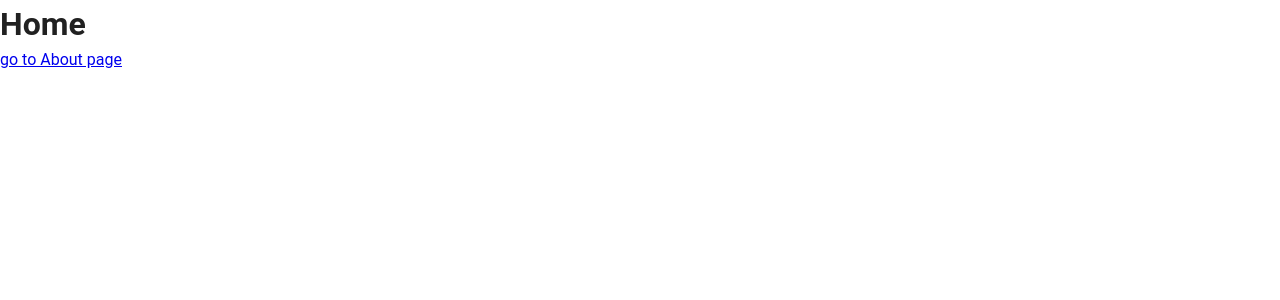
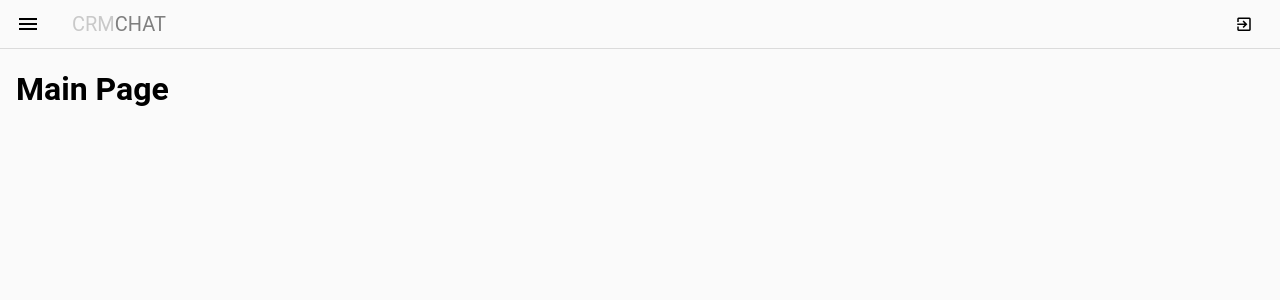
Before and after one commit to dan-suo/crm-chat-v1, a Vue app: page /#/ in a window 1280 px wide. Shown: the top 300 px of the page. Built offline with nearby package versions, Linux system fonts and the light colour scheme.

Commit message:
Create app-bar & nav-drawer

```diff
--- a/index.html
+++ b/index.html
@@ -5,7 +5,7 @@
   <meta charset="UTF-8" />
   <link rel="icon" href="/favicon.ico" />
   <meta name="viewport" content="width=device-width, initial-scale=1.0" />
-  <title>Welcome to Vuetify 3</title>
+  <title>CRMchat</title>
 </head>
 
 <body>
--- a/src/App.vue
+++ b/src/App.vue
@@ -1,5 +1,6 @@
 <template>
-  <v-app>
+  <v-app class="bg-grey-lighten-5">
+    <app-bar></app-bar>
     <v-main>
       <router-view></router-view>
     </v-main>
@@ -7,5 +8,5 @@
 </template>
 
 <script setup>
-  //
+  import AppBar from './components/app/app-bar.vue'
 </script>
--- /dev/null
+++ b/src/components/app/app-bar.vue
@@ -0,0 +1,76 @@
+<template>
+  <nav>
+
+    <!-- AppBar & Toolbar -->
+
+    <v-app-bar
+      density="compact"
+      flat
+    >
+      <v-toolbar app class="bg-grey-lighten-5">
+        <v-app-bar-nav-icon
+          @click="drawer = !drawer"
+        ></v-app-bar-nav-icon>
+        <v-toolbar-title>
+          <span class="text-grey-lighten-1 opacity-80">CRM</span>
+          <span class="text-grey-darken-2 opacity-80">CHAT</span>
+        </v-toolbar-title>
+        <v-spacer></v-spacer>
+        <v-btn>
+          <v-icon>mdi-exit-to-app</v-icon>
+        </v-btn>
+      </v-toolbar>
+    </v-app-bar>
+
+    <!-- Navigation Drawer -->
+
+    <v-navigation-drawer
+      bottom
+      v-model="drawer"
+      class="bg-deep-purple-lighten-2"
+    >
+      <v-list-item
+        title="NAVIGATION"
+        subtitle="click on arrow to close"
+      >
+        <template v-slot:append>
+          <v-btn icon="mdi-arrow-left" @click="drawer = !drawer" variant="plain"></v-btn>
+        </template>
+      </v-list-item>
+      <v-divider></v-divider>
+      <v-list
+        density="compact"
+      >
+        <v-list-item
+          v-for="link in links"
+          :key="link.title"
+          :to="link.route"
+          :prepend-icon="link.icon"
+          :title="link.title"
+          class="opacity-90"
+        >
+        </v-list-item>
+        </v-list>
+
+    </v-navigation-drawer>
+
+  </nav>
+</template>
+
+<script>
+
+export default {
+  data: () => ({
+    drawer: false,
+    links: [
+      { title: 'Dashboard', icon: 'mdi-view-dashboard', route: '/' },
+      { title: 'About', icon: 'mdi-account', route: '/about-page' },
+      { title: 'Phone', icon: 'mdi-phone', route: '/one-more-page' },
+    ]
+  }),
+}
+</script>
+
+<style>
+
+</style>
--- a/src/router.js
+++ b/src/router.js
@@ -1,20 +1,25 @@
-import { createWebHashHistory, createRouter } from "vue-router";
+import { createWebHistory, createRouter } from "vue-router";
 
 const routes = [
     {
         path: "/",
         name: "Home",
-        component: () => import("./views/home.vue"),
+        component: () => import("./views/main-page.vue"),
     },
     {
-        path: "/about",
+        path: "/one-more-page",
+        name: "OneMorePage",
+        component: () => import("./views/one-more-page.vue"),
+    },
+    {
+        path: "/about-page",
         name: "About",
-        component: () => import("./views/about.vue"),
+        component: () => import("./views/about-page.vue"),
     },
 ];
 
 const router = createRouter({
-    history: createWebHashHistory(),
+    history: createWebHistory(),
     routes,
 });
 
--- a/src/views/home.vue
+++ b/src/views/about-page.vue
@@ -1,6 +1,7 @@
 <template>
-    <h1>Home</h1>
-    <router-link to="/about">go to About page</router-link>
+  <v-container fluid class="border-t-sm">
+    <h1>About</h1>
+  </v-container>
 </template>
 
 <script>
--- a/src/views/about.vue
+++ /dev/null
@@ -1,14 +0,0 @@
-<template>
-    <h1>About</h1>
-    <router-link to="/">go to Home page</router-link>
-</template>
-
-<script>
-export default {
-
-}
-</script>
-
-<style>
-
-</style>
--- /dev/null
+++ b/src/views/main-page.vue
@@ -0,0 +1,18 @@
+<template class="main-page">
+  <v-container fluid class="border-t-sm">
+    <h1>Main Page</h1>
+  </v-container>
+</template>
+
+<script>
+
+export default {
+
+}
+</script>
+
+<style scoped>
+  .main-page {
+    background-color: rgb(223, 219, 219);
+  }
+</style>
--- /dev/null
+++ b/src/views/one-more-page.vue
@@ -0,0 +1,15 @@
+<template>
+  <v-container fluid class="border-t-sm">
+    <h1>One more</h1>
+  </v-container>
+</template>
+
+<script>
+export default {
+
+}
+</script>
+
+<style>
+
+</style>
```
